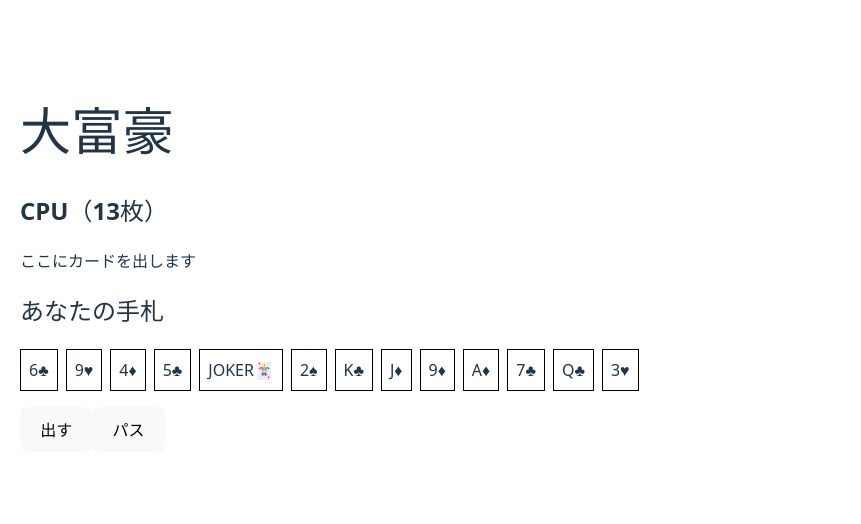
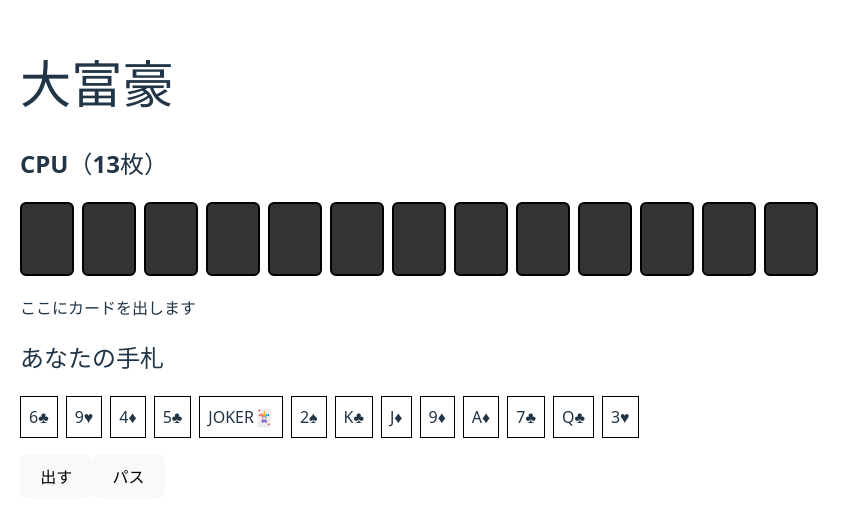
Before and after one commit to Takakuraakira-dev/daifugo-react, a React app: page / in a window 1280 px wide. Shown: the part 140-664 px from the top of the page, without its empty margins (0-861 px from the left). Built offline with nearby package versions, Linux system fonts and the light colour scheme; the HTML template or start-up script is replaced by a standard one.

Commit message:
add card components and UI files

```diff
--- a/src/App.jsx
+++ b/src/App.jsx
@@ -1,4 +1,5 @@
 
+import Card from "./components/Card";
 import { useEffect, useState } from "react";
 import { createDeck, shuffleDeck } from "./logic/deck";
 
@@ -230,6 +231,21 @@ function App() {
 
       <h2>CPU（{cpuHand.length}枚）</h2>
 
+    <div style={{ display: "flex", gap: 8 }}>
+       {cpuHand.map((_, i) => (
+    <div
+       key={i}
+        style={{
+        width: 50,
+        height: 70,
+        background: "#333",
+        borderRadius: 6,
+        border: "2px solid #000",
+      }}
+        />
+       ))}
+        </div>
+
       <div style={{ margin: "20px 0" }}>
         {field.table ? (
           Array.from({ length: field.table.count }).map((_, i) => (
--- /dev/null
+++ b/src/components/Card.jsx
@@ -0,0 +1,26 @@
+function Card({ card, hidden = false }) {
+    return (
+      <div
+        style={{
+          width: 60,
+          height: 90,
+          borderRadius: 8,
+          border: "2px solid #000",
+          background: hidden
+            ? "linear-gradient(135deg, #444, #111)"
+            : "#fff",
+          color: hidden ? "#fff" : "#000",
+          display: "flex",
+          alignItems: "center",
+          justifyContent: "center",
+          fontSize: 20,
+          fontWeight: "bold",
+          boxShadow: "2px 2px 6px rgba(0,0,0,0.3)",
+        }}
+      >
+        {hidden ? "🂠" : `${card.rank}${card.suit}`}
+      </div>
+    );
+  }
+
+  export default Card;
```
